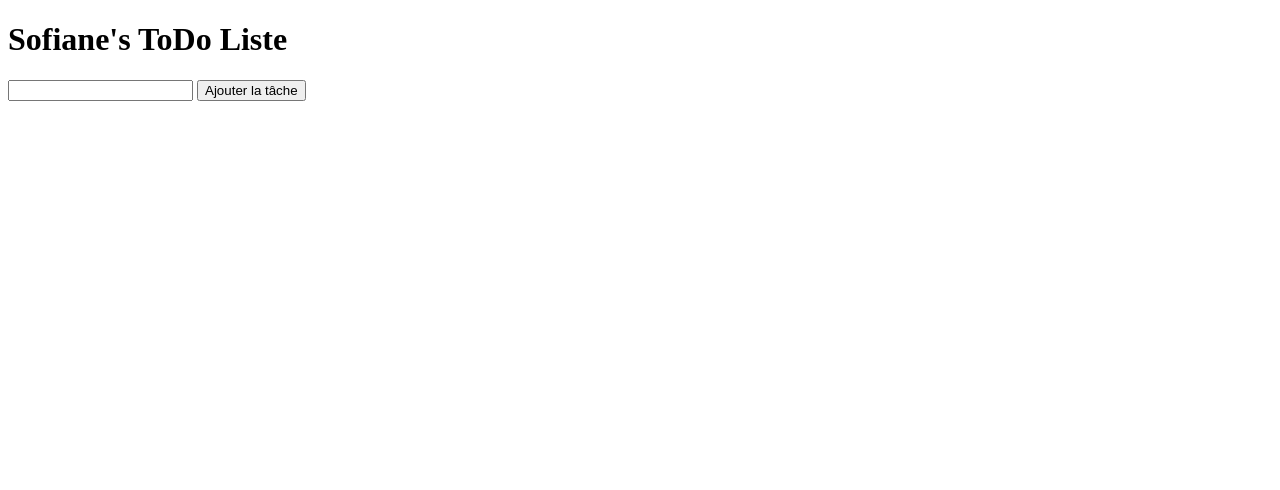
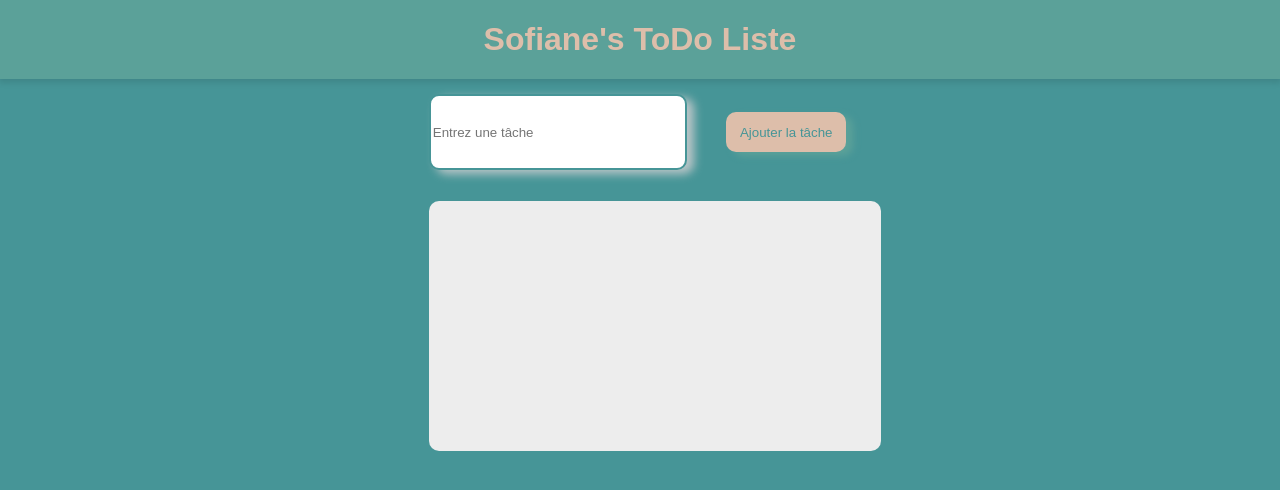
Before and after one commit to SofianeSmoun/ToDo, a website: page Public/index.html in a window 1280 px wide. Drawn offline with Linux system fonts and the light colour scheme.

Commit message:
update HTML-CSS-JS ith he first logic

```diff
--- a/Public/index.html
+++ b/Public/index.html
@@ -7,12 +7,23 @@
     <title>ToDo</title>
   </head>
   <body>
-    <h1>Sofiane's ToDo Liste</h1>
-    <form class="task_add_form">
-      <input type="text" class="task_desc_input" />
-      <button class="add_tesb_btn">Ajouter la tâche</button>
-    </form>
-    <ul class="task_list"></ul>
+    <div class="top_bar"><h1>Sofiane's ToDo Liste</h1></div>
+
+    <main>
+      <form class="task_add_form">
+        <input
+          type="text"
+          class="task_desc_input"
+          placeholder="Entrez une tâche"
+        />
+        <button class="add_tesb_btn" aria-label="Ajouter la tâche">
+          Ajouter la tâche
+        </button>
+      </form>
+      <div class="list_section">
+        <ul class="task_list"></ul>
+      </div>
+    </main>
     <script src="script.js"></script>
   </body>
 </html>
--- a/Public/script.js
+++ b/Public/script.js
@@ -0,0 +1,11 @@
+const form = document.querySelector(".task_add_form");
+const input = document.querySelector(".task_desc_input");
+const taskList = document.querySelector(".task_list");
+
+form.addEventListener("submit", function (event) {
+  event.preventDefault();
+  const taskText = input.value.trim();
+  const li = document.createElement("li");
+  li.textContent = taskText;
+  taskList.appendChild(li);
+});
--- a/Public/style.css
+++ b/Public/style.css
@@ -0,0 +1,70 @@
+body {
+  background-color: #469597;
+  font-family: Arial, sans-serif;
+  margin: 0;
+  padding: 0;
+  display: flex;
+  flex-direction: column;
+  align-items: center;
+  min-height: 100vh; /* Assure que le body prend toute la hauteur de la page */
+}
+
+h1 {
+  color: #ddbeaa;
+  text-align: center;
+  margin: 0;
+  padding: 20px 0;
+}
+.top_bar {
+  background-color: #5ba199;
+  padding: 1px;
+  box-shadow: 0 4px 6px rgba(0, 0, 0, 0.1);
+  width: 100%;
+}
+.tas_add_form {
+  display: flex;
+  justify-content: center;
+  align-items: center;
+  margin: 20px 0;
+}
+.task_desc_input {
+  width: 250px;
+  height: 70px;
+  border-radius: 10px;
+  margin: 15px;
+  border: solid 2px #469597;
+  box-shadow: 7px 4px 10px #bbc6c8;
+}
+.add_tesb_btn {
+  background-color: #ddbeaa;
+  color: #469597;
+  border: solid 0px #000000;
+  display: flexbox;
+  height: 40px;
+  width: 120px;
+  margin: 20px;
+  border-radius: 10px;
+  text-align: center;
+  box-shadow: 7px 4px 7px #5ba199;
+}
+.add_tesb_btn:hover {
+  background-color: #c9a992;
+}
+
+.list_section {
+  background-color: #ededed;
+  margin: 15px;
+  height: 250px;
+  border-radius: 10px;
+  width: 100%;
+}
+.task_list li {
+  background-color: white;
+  padding: 10px;
+  margin-bottom: 10px;
+  border-radius: 5px;
+  box-shadow: 2px 2px 5px rgba(0, 0, 0, 0.1);
+  display: flex;
+  justify-content: space-between;
+  align-items: center;
+}
```
